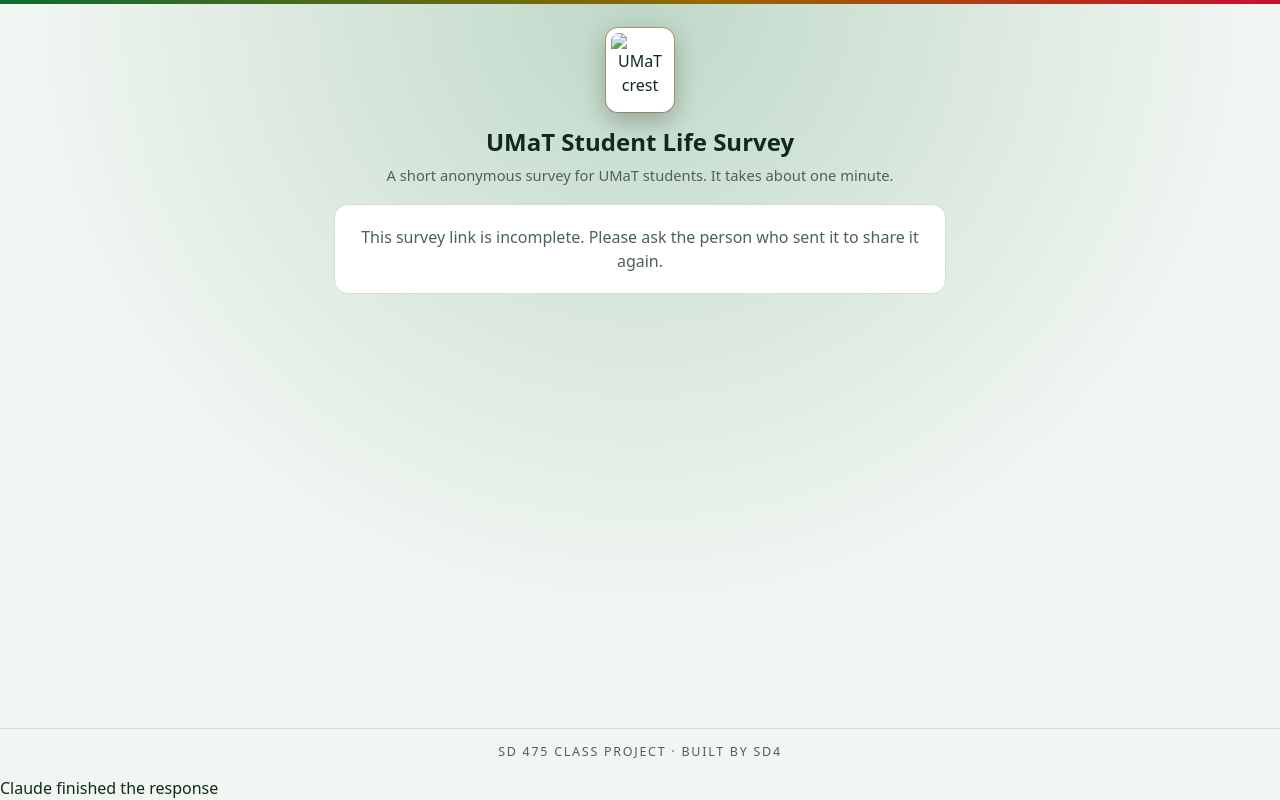
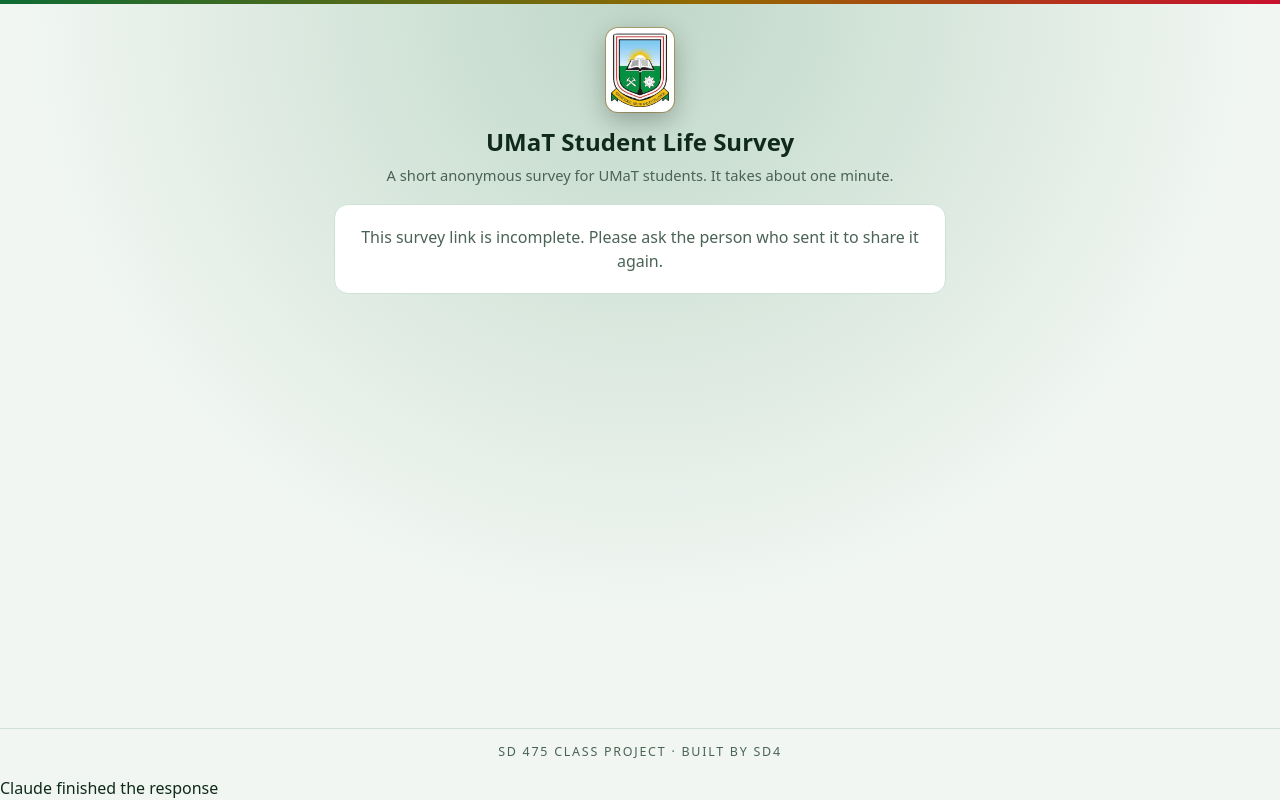
Before and after one commit to thegame16/survey_app, a plain HTML site: page survey.html in a window 1280 px wide. Drawn offline with Linux system fonts and the light colour scheme.

Commit message:
Update icon and image source paths in survey.html

```diff
--- a/survey.html
+++ b/survey.html
@@ -6,7 +6,7 @@
 <meta name="robots" content="noindex">
 <meta name="theme-color" content="#07140d">
 <title>UMaT Student Life Survey</title>
-<link rel="icon" href="assets/umat-logo.jpg">
+<link rel="icon" href="umat-logo.jpg">
 <style>
 :root{--bg:#07140d;--card:#0e2418;--ink:#eef6f0;--mute:#9bb5a5;--gold:#f2c14e;--green:#15803d;--ok:#4cc38a;--line:#1f3d2c;--bad:#ff7b7b;color-scheme:dark}
 @media(prefers-color-scheme:light){:root{--bg:#f1f6f2;--card:#fff;--ink:#0f2a1b;--mute:#4a6355;--gold:#946800;--green:#0e6b34;--ok:#0e6b34;--line:#cfe0d5;--bad:#c62828;color-scheme:light}}
@@ -36,7 +36,7 @@ button.ghost{background:transparent;color:var(--ink);border:1px solid var(--line
 <body>
 <main>
   <div class="head">
-    <img class="crest" src="assets/umat-logo.jpg" width="66" height="84" alt="UMaT crest">
+    <img class="crest" src="umat-logo.jpg" width="66" height="84" alt="UMaT crest">
     <h1>UMaT Student Life Survey</h1>
     <p class="sub">A short anonymous survey for UMaT students. It takes about one minute.</p>
   </div>
```
